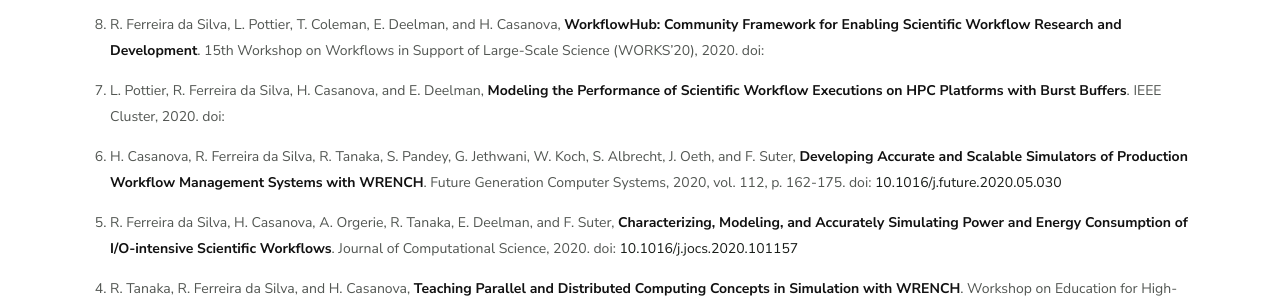
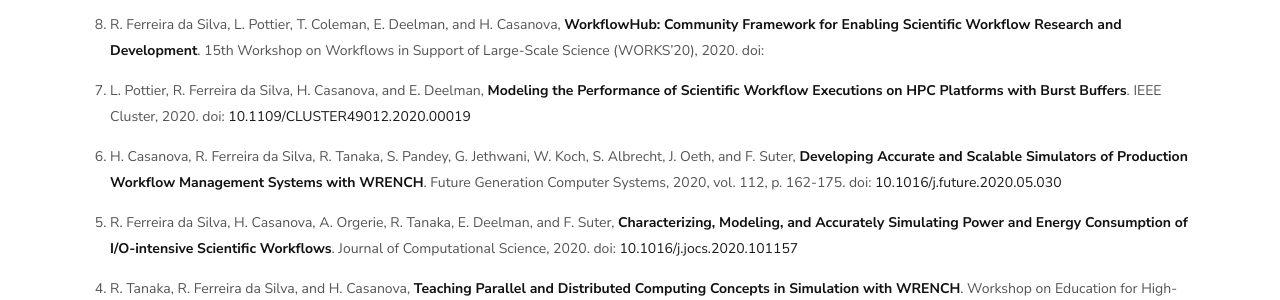
Before and after one commit to wrench-project/wrench-project.github.io, a Jekyll site: the page built from publications.html, in a window 1280 px wide. Shown: the part 989-1289 px from the top of the page. Built offline with Jekyll 4.4.1, drawn with Linux system fonts in a browser that asks for light colours; nearby versions of some CDN libraries; comment, search, counter and statistics services are not loaded.

Commit message:
Update publications.yml

```diff
--- a/_data/publications.yml
+++ b/_data/publications.yml
@@ -7,8 +7,8 @@
 - title: "Modeling the Performance of Scientific Workflow Executions on HPC Platforms with Burst Buffers"
   authors: "L. Pottier, R. Ferreira da Silva, H. Casanova, and E. Deelman"
   description: "IEEE Cluster, 2020"
-  doi: ""
-  url: ""
+  doi: "10.1109/CLUSTER49012.2020.00019"
+  url: "https://rafaelsilva.com/files/publications/pottier2020cluster.pdf"
 
 - title: "Developing Accurate and Scalable Simulators of Production Workflow Management Systems with WRENCH"
   authors: "H. Casanova, R. Ferreira da Silva, R. Tanaka, S. Pandey, G. Jethwani, W. Koch, S. Albrecht, J. Oeth, and F. Suter"
```
